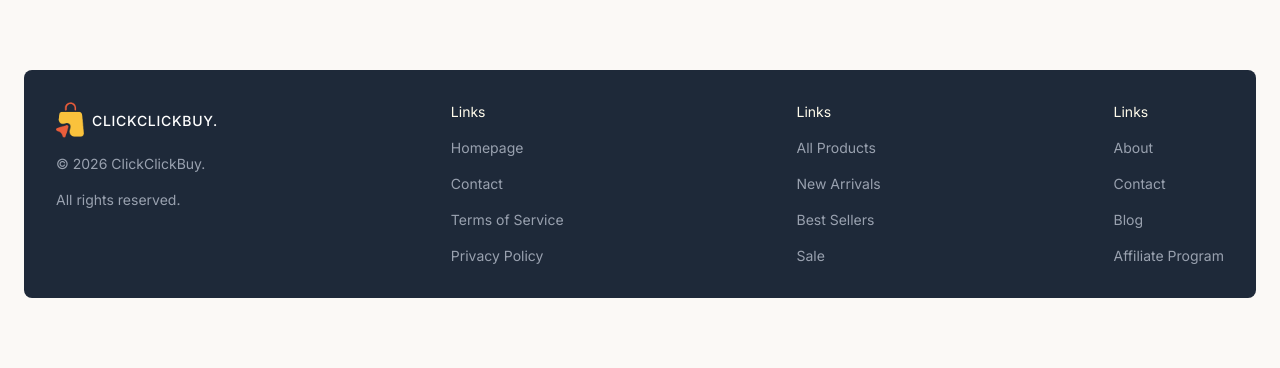
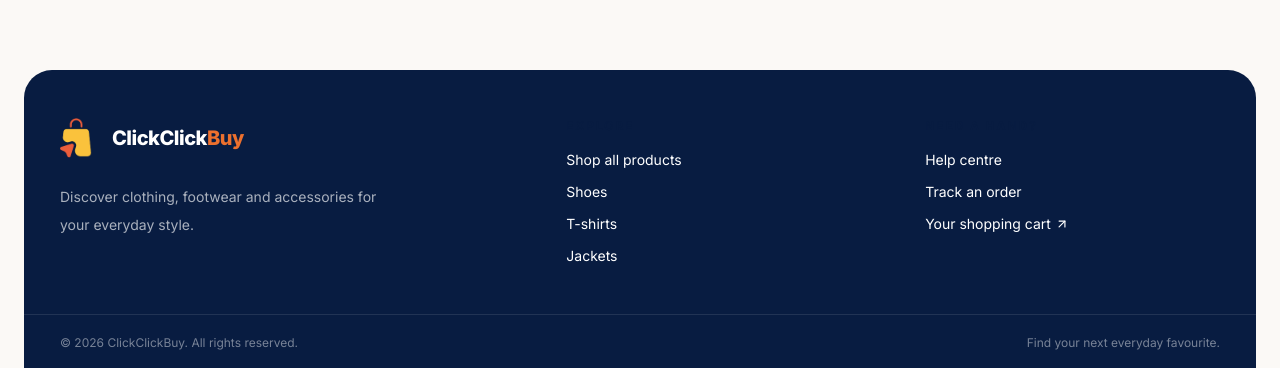
Before and after one commit to Richardjames2023/my-devops-project, a Next.js app in the folder frontend/client/: page / in a window 1280 px wide. Shown: the part 3214-3582 px from the top of the page. Before the commit the page ends 3512 px from the top, so only its background shows below. Built offline with nearby package versions, Linux system fonts and the light colour scheme; no server answers.

Commit message:
feat(storefront): complete branded storefront footer

```diff
--- a/frontend/client/src/components/Footer.tsx
+++ b/frontend/client/src/components/Footer.tsx
@@ -1,41 +1,46 @@
 import Image from "next/image";
 import Link from "next/link";
+import { ArrowUpRight } from "lucide-react";
 
 const Footer = () => {
   return (
-    <div className="mt-16 flex flex-col items-center gap-8 md:flex-row md:items-start md:justify-between md:gap-0 bg-gray-800 p-8 rounded-lg">
-      <div className="flex flex-col gap-4 items-center md:items-start">
-        <Link href="/" className="flex items-center">
-          <Image src="/logo.png" alt="ClickClickBuy" width={36} height={36} />
-          <p className="hidden md:block text-md font-medium tracking-wider text-white">
-            CLICKCLICKBUY.
+    <footer className="mt-16 overflow-hidden rounded-t-[28px] bg-[var(--shop-navy)] text-white">
+      <div className="grid gap-10 px-6 py-10 sm:px-9 sm:py-12 lg:grid-cols-[1.5fr_1fr_1fr] lg:gap-16">
+        <div className="max-w-sm">
+          <Link href="/" aria-label="ClickClickBuy home" className="inline-flex items-center gap-3">
+            <Image src="/logo.png" alt="" width={42} height={42} className="h-10 w-10 object-contain" />
+            <span className="text-xl font-extrabold tracking-tight">
+              ClickClick<span className="text-[var(--shop-orange)]">Buy</span>
+            </span>
+          </Link>
+          <p className="mt-5 max-w-xs text-sm leading-7 text-white/65">
+            Discover clothing, footwear and accessories for your everyday style.
           </p>
-        </Link>
-        <p className="text-sm text-gray-400">© 2026 ClickClickBuy.</p>
-        <p className="text-sm text-gray-400">All rights reserved.</p>
+        </div>
+
+        <nav aria-label="Explore" className="grid content-start gap-3 text-sm">
+          <h2 className="mb-1 text-xs font-bold uppercase tracking-[0.16em] text-white/45">Explore</h2>
+          <Link href="/products" className="w-fit text-white/80 transition-colors hover:text-[var(--shop-orange)]">Shop all products</Link>
+          <Link href="/products?category=shoes" className="w-fit text-white/80 transition-colors hover:text-[var(--shop-orange)]">Shoes</Link>
+          <Link href="/products?category=t-shirts" className="w-fit text-white/80 transition-colors hover:text-[var(--shop-orange)]">T-shirts</Link>
+          <Link href="/products?category=jackets" className="w-fit text-white/80 transition-colors hover:text-[var(--shop-orange)]">Jackets</Link>
+        </nav>
+
+        <nav aria-label="Customer help" className="grid content-start gap-3 text-sm">
+          <h2 className="mb-1 text-xs font-bold uppercase tracking-[0.16em] text-white/45">Need a hand?</h2>
+          <Link href="/help" className="w-fit text-white/80 transition-colors hover:text-[var(--shop-orange)]">Help centre</Link>
+          <Link href="/track-order" className="w-fit text-white/80 transition-colors hover:text-[var(--shop-orange)]">Track an order</Link>
+          <Link href="/cart" className="w-fit inline-flex items-center gap-1 text-white/80 transition-colors hover:text-[var(--shop-orange)]">
+            Your shopping cart <ArrowUpRight size={14} aria-hidden="true" />
+          </Link>
+        </nav>
       </div>
-      <div className="flex flex-col gap-4 text-sm text-gray-400 items-center md:items-start">
-        <p className="text-sm text-amber-50">Links</p>
-        <Link href="/">Homepage</Link>
-        <Link href="/">Contact</Link>
-        <Link href="/">Terms of Service</Link>
-        <Link href="/">Privacy Policy</Link>
+
+      <div className="flex flex-col gap-2 border-t border-white/10 px-6 py-5 text-xs text-white/45 sm:flex-row sm:items-center sm:justify-between sm:px-9">
+        <p>© {new Date().getFullYear()} ClickClickBuy. All rights reserved.</p>
+        <p>Find your next everyday favourite.</p>
       </div>
-      <div className="flex flex-col gap-4 text-sm text-gray-400 items-center md:items-start">
-        <p className="text-sm text-amber-50">Links</p>
-        <Link href="/">All Products</Link>
-        <Link href="/">New Arrivals</Link>
-        <Link href="/">Best Sellers</Link>
-        <Link href="/">Sale</Link>
-      </div>
-      <div className="flex flex-col gap-4 text-sm text-gray-400 items-center md:items-start">
-        <p className="text-sm text-amber-50">Links</p>
-        <Link href="/">About</Link>
-        <Link href="/">Contact</Link>
-        <Link href="/">Blog</Link>
-        <Link href="/">Affiliate Program</Link>
-      </div>
-    </div>
+    </footer>
   );
 };
 
```
